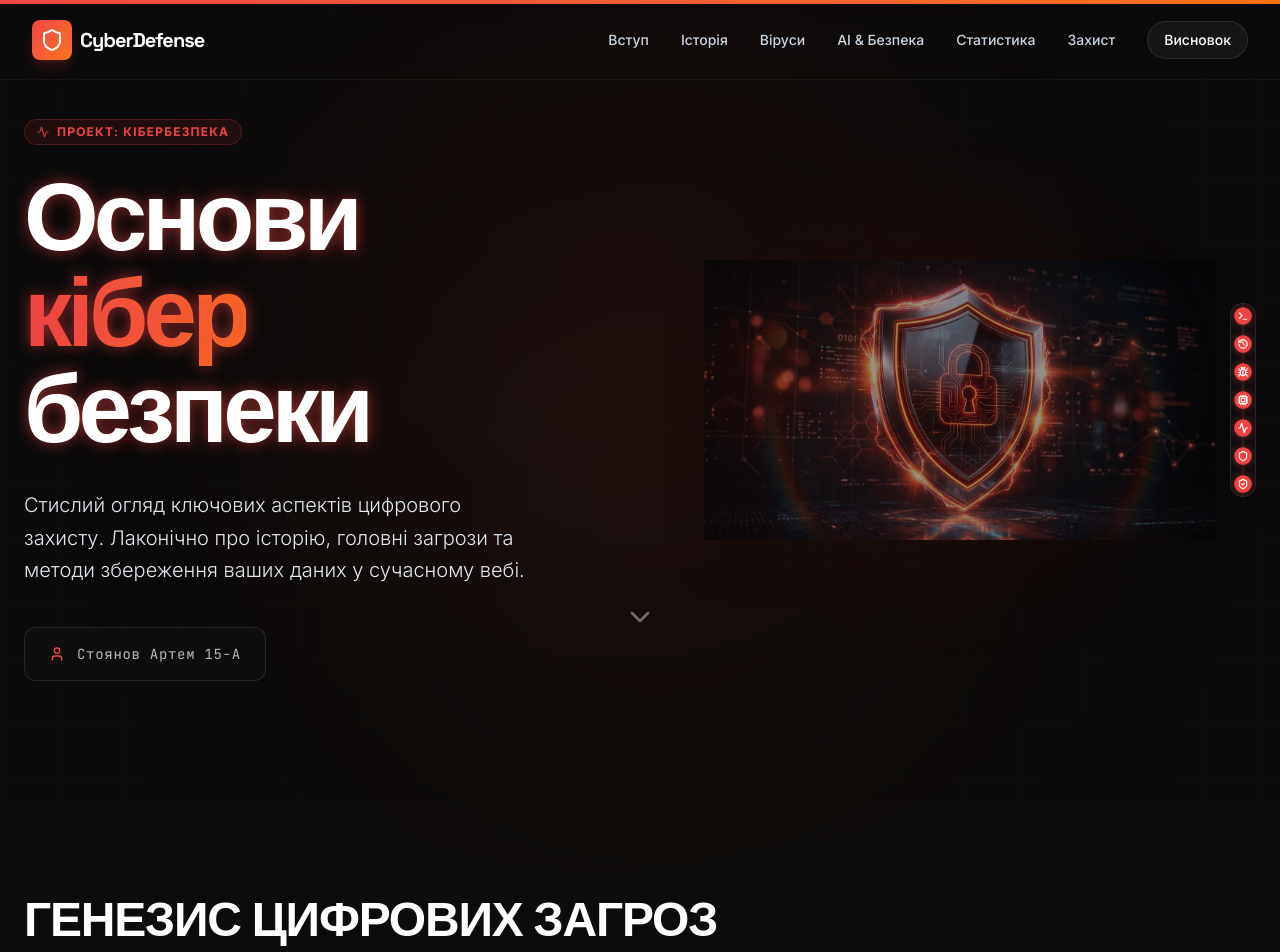
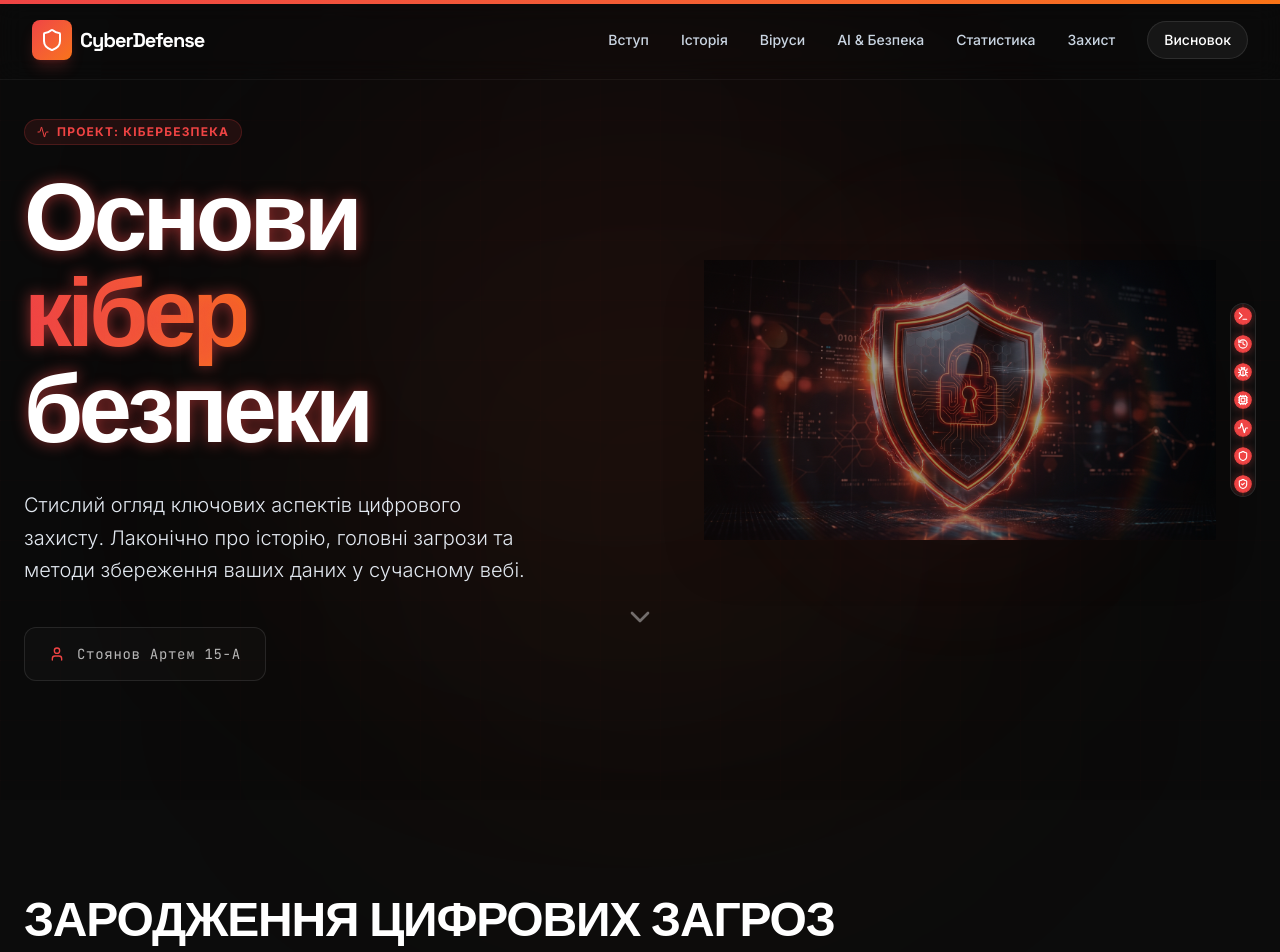
Before and after one commit to stoyanovartem335-commits/cyber-defense, a React (Vite) app: page / in a window 1280 px wide. Shown: the top 952 px of the page. Built offline with nearby package versions, Linux system fonts and the light colour scheme.

Commit message:
Update App.tsx

```diff
--- a/src/App.tsx
+++ b/src/App.tsx
@@ -119,7 +119,7 @@ const NavDot: React.FC<{
 
       <span className="absolute right-9 px-3 py-1.5 glass rounded-lg text-[9px] text-white opacity-0 group-hover:opacity-100 transition-all duration-300 whitespace-nowrap pointer-events-none uppercase tracking-[0.2em] translate-x-4 group-hover:translate-x-0 shadow-2xl">
         {section === 'intro' ? 'Вступ' :
-         section === 'history' ? 'Генезис' :
+         section === 'history' ? 'Зародження' :
          section === 'viruses' ? 'Віруси' :
          section === 'ai' ? 'AI Захист' :
          section === 'stats' ? 'Статистика' :
@@ -251,7 +251,7 @@ export default function App() {
         {/* History Section */}
         <Slide id="history" className="bg-white/[0.01]">
           <div className="mb-12 md:mb-16">
-            <h2 className="text-3xl sm:text-4xl md:text-5xl font-display font-bold text-white mb-6 uppercase tracking-tight">Генезис цифрових загроз</h2>
+            <h2 className="text-3xl sm:text-4xl md:text-5xl font-display font-bold text-white mb-6 uppercase tracking-tight">Зародження  цифрових загроз</h2>
             <p className="text-slate-200 max-w-3xl text-base sm:text-lg font-light leading-relaxed">
               Перші рядки шкідливого коду були написані ще до того, як інтернет став невід'ємною частиною нашого побуту. Це історія трансформації академічної цікавості у складну цифрову зброю.
             </p>
@@ -469,9 +469,9 @@ export default function App() {
           </div>
           <div className="grid sm:grid-cols-2 lg:grid-cols-4 gap-4 sm:gap-6 mb-12 md:mb-16">
             {[
-              { icon: Key, title: "Паролі та MFA", desc: "Використовуйте менеджери паролів та двофакторну автентифікацію скрізь, де це можливо." },
+              { icon: Key, title: "Паролі та MFA", desc: "Використовуйте менеджери паролів та двофакторну аутентифікацію скрізь, де це можливо." },
               { icon: ShieldCheck, title: "Оновлення ПЗ", desc: "Ніколи не ігноруйте оновлення системи. Більшість атак використовують старі вразливості." },
-              { icon: MousePointer2, title: "Обережні кліки", desc: "Не переходьте за підозрілими посиланнями. Фішинг — головний метод зламу у 2025 році." },
+              { icon: MousePointer2, title: "Обережні кліки", desc: "Не переходьте за підозрілими посиланнями. Фішинг — головний метод зламу у 2025-2026 роках." },
               { icon: Database, title: "Бекапи", desc: "Завжди майте офлайн-копію ваших найважливіших документів та проектів." }
             ].map((p, i) => (
               <FeatureCard key={i} icon={p.icon || Lock} title={p.title} description={p.desc} delay={i * 0.1} />
@@ -487,7 +487,8 @@ export default function App() {
                       "Перевіряйте URL-адресу сайту перед введенням логіна (HTTPS обов'язково).",
                       "Не використовуйте публічний Wi-Fi для банківських операцій без VPN.",
                       "Закривайте доступ до вебкамери, коли не користуєтесь нею.",
-                      "Навчайте близьких (особливо старше покоління) базовому фішингу."
+                      "Навчайте близьких (особливо старше покоління) базовому фішингу.",
+                      "Не завантажуйте підозрілі файли з неперевірених джерел, особливо формати .exe, .bat, .cmd, .msi, .scr, .js та .vbs, оскільки вони найчастіше можуть містити шкідливе програмне забезпечення."
                     ].map((rule, ri) => (
                       <li key={ri} className="flex gap-4 items-start text-slate-200 font-light text-sm sm:text-base">
                         <div className="mt-1.5 w-1.5 h-1.5 rounded-full bg-cyber-primary flex-shrink-0" />
```
